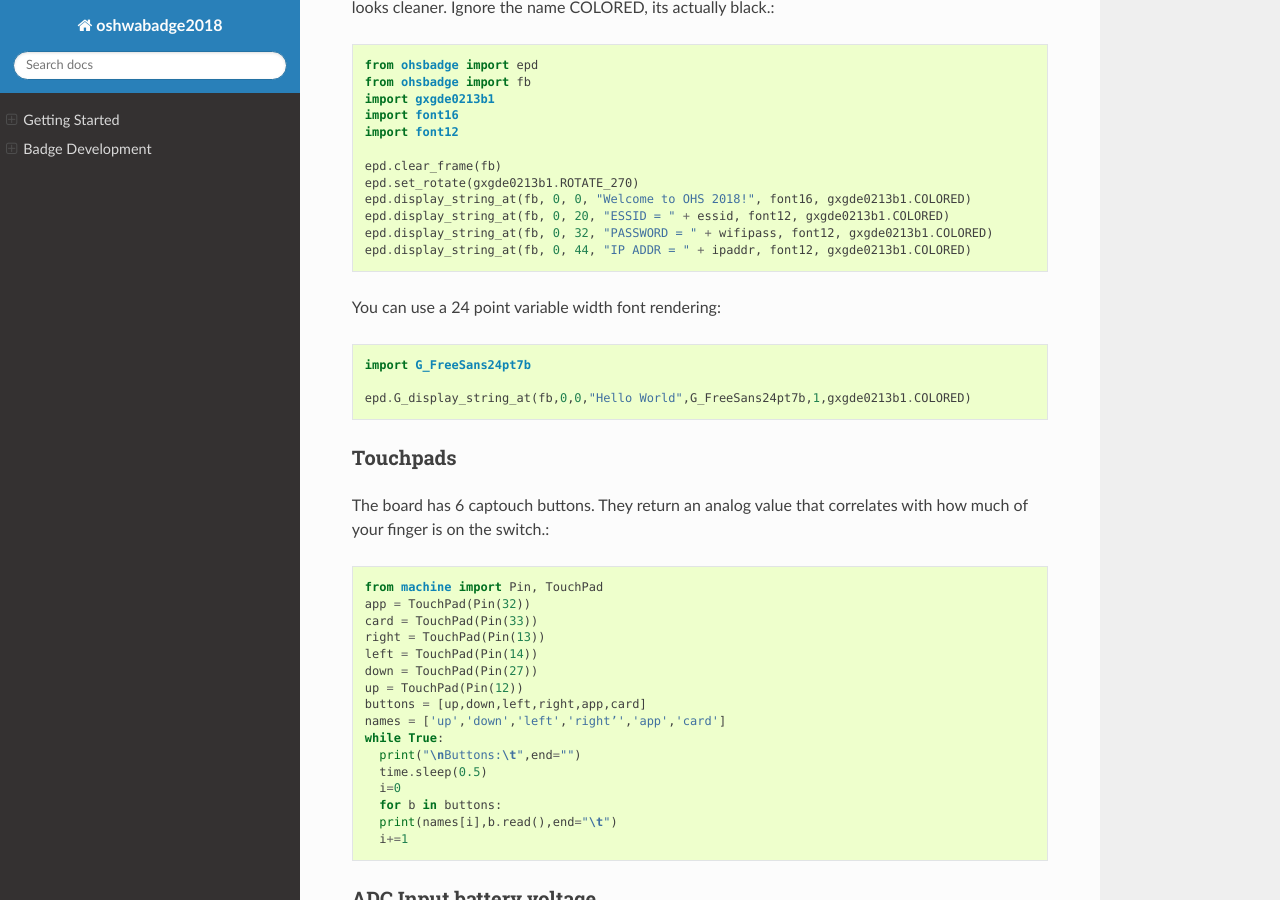
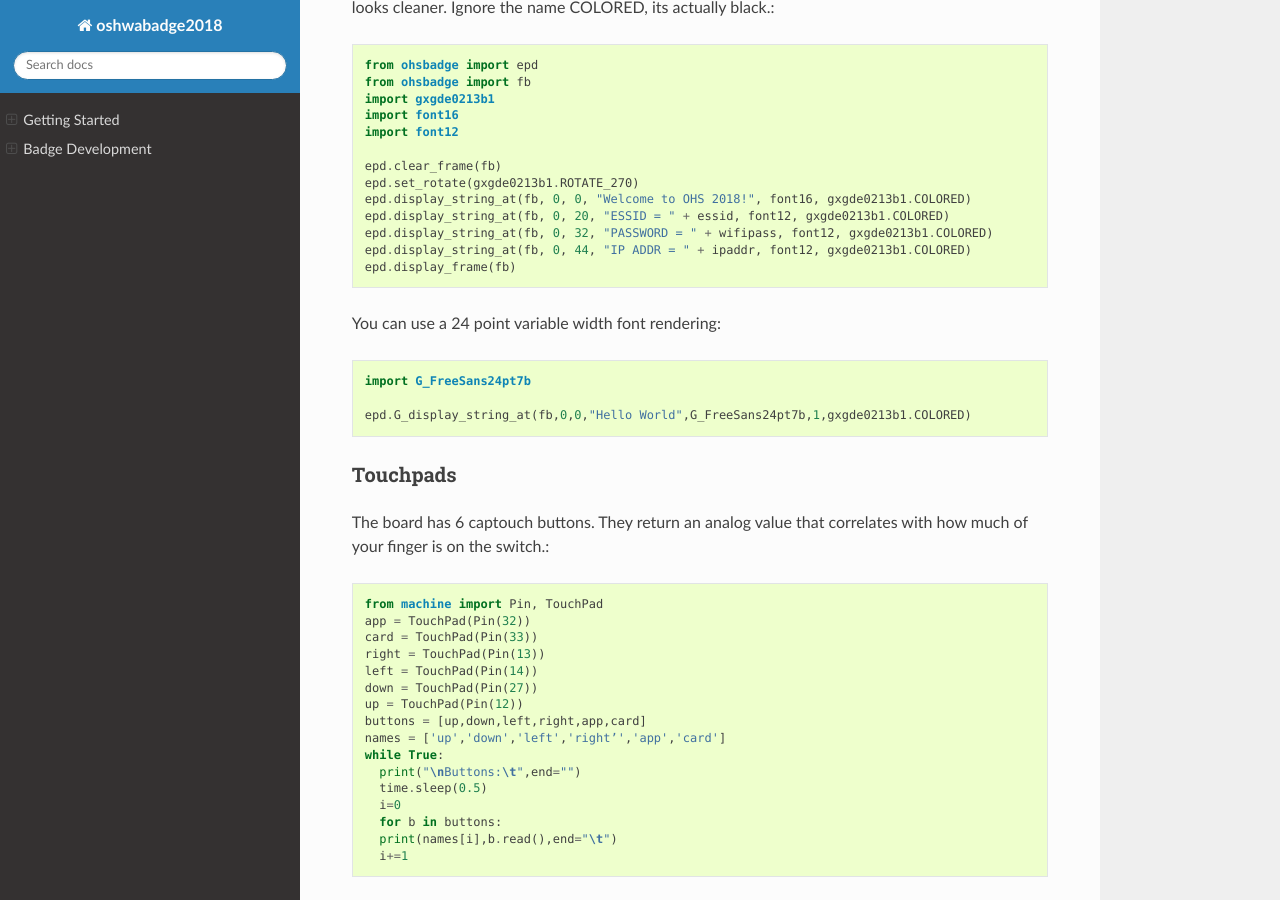
Before and after one commit to oshwabadge2018/oshwabadge2018.github.io, a Sphinx documentation site: the page built from source/docs.rst, in a window 1280 px wide and 900 px high, scrolled down 3178 px. Built offline with Sphinx 7.4.7 and the Read the Docs theme 2.0.0, drawn with Linux system fonts in a browser that asks for light colours.

Commit message:
fix bug in e-paper demo

```diff
--- a/source/docs.rst
+++ b/source/docs.rst
@@ -152,6 +152,7 @@ Here is an example of updating the display. there are two init functions for par
 	epd.display_string_at(fb, 0, 20, "ESSID = " + essid, font12, gxgde0213b1.COLORED)
 	epd.display_string_at(fb, 0, 32, "PASSWORD = " + wifipass, font12, gxgde0213b1.COLORED)
 	epd.display_string_at(fb, 0, 44, "IP ADDR = " + ipaddr, font12, gxgde0213b1.COLORED)
+	epd.display_frame(fb)
 
 You can use a 24 point variable width font rendering::
 
```
